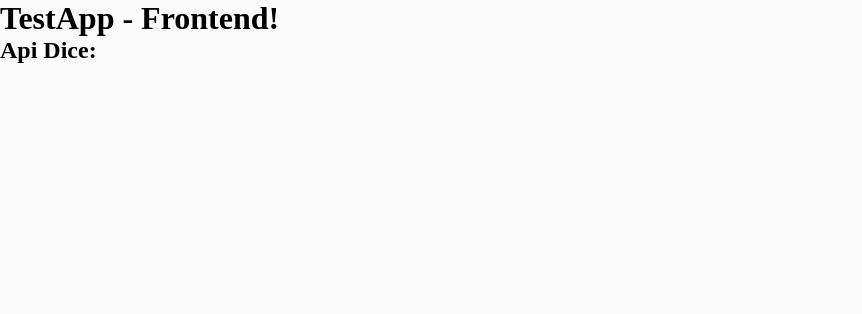
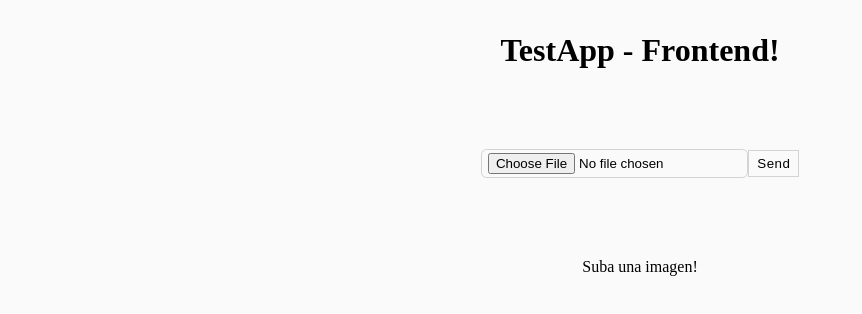
Before and after one commit to TagSolution/TestApp-Frontend, a React (Create React App) app: page / in a window 1280 px wide. Shown: the top 314 px of the page, without its empty margins (0-862 px from the left). Built offline with nearby package versions, Linux system fonts and the light colour scheme; no server answers.

Commit message:
aws - posting image and retrieving

```diff
--- a/src/App.js
+++ b/src/App.js
@@ -3,23 +3,59 @@ import { useEffect, useState } from "react";
 
 function App() {
 	const [apiResponse, setApiResponse] = useState(null);
+	const [images, setImages] = useState([]);
 
-	// Fetch API:
-	useEffect(() => {
+	// API:
+	useEffect(() => {}, []);
+
+	// Functions:
+	function onImageChange(e) {
+		setImages([...e.target.files]);
+	}
+	function handleSubmit() {
+		const formData = new FormData();
+		formData.append("file", images[0]);
+		const config = {
+			headers: {
+				"content-type": "multipart/form-data",
+			},
+		};
 		axios
-			.get("https://testapp-tag.herokuapp.com/test/hola")
+			.post(
+				"https://testapp-tag.herokuapp.com/storage/upload",
+				formData,
+				config
+			)
 			.then((res) => {
-				const response = res.data;
-				setApiResponse(response);
+				console.log(res);
+				const imageUrl = res.data.imageUrl;
+				setApiResponse(imageUrl);
 			})
-			.catch((err) => {
-				console.log(err);
-			});
-	}, []);
+			.catch((e) => console.log(e));
+	}
+
 	return (
 		<div className="App">
-			<h1>TestApp - Frontend!</h1>
-			<h2>Api Dice: {apiResponse}</h2>
+			<h1 className="title">TestApp - Frontend!</h1>
+
+			<div className="aws-container">
+				<div className="aws-input">
+					<input
+						type="file"
+						name="inputImage"
+						id="inputImg"
+						onChange={onImageChange}
+					/>
+					<button type="submit" onClick={handleSubmit}>
+						Send
+					</button>
+				</div>
+				{apiResponse ? (
+					<img src={apiResponse} alt="SavedImage" />
+				) : (
+					"Suba una imagen!"
+				)}
+			</div>
 		</div>
 	);
 }
--- a/src/index.css
+++ b/src/index.css
@@ -4,3 +4,46 @@
 	box-sizing: border-box;
 	background: #fafafa;
 }
+.App {
+	height: 60vh;
+	width: 100%;
+}
+.title {
+	padding-top: 2rem;
+	text-align: center;
+}
+.aws-container {
+	margin: 5rem auto;
+	display: flex;
+	flex-direction: column;
+	justify-content: space-around;
+	align-items: center;
+}
+.aws-input {
+	margin-bottom: 5rem;
+	display: flex;
+	align-items: center;
+	justify-content: space-between;
+}
+.aws-input input {
+	border: 1px solid lightgray;
+	border-radius: 0.35rem;
+	padding: 0.2rem 0.4rem;
+	cursor: pointer;
+	transition: 0.2s linear all;
+}
+.aws-input input:hover {
+	box-shadow: 1px 1px 9px rgba(0, 0, 0, 0.35);
+}
+.aws-input button {
+	padding: 0.3rem 0.5rem;
+	border: 1px solid lightgray;
+	outline: none;
+	letter-spacing: 0.5px;
+	cursor: pointer;
+	transition: 0.3s linear all;
+}
+.aws-container button:hover {
+	border: 1px solid crimson;
+	color: crimson;
+}
```
